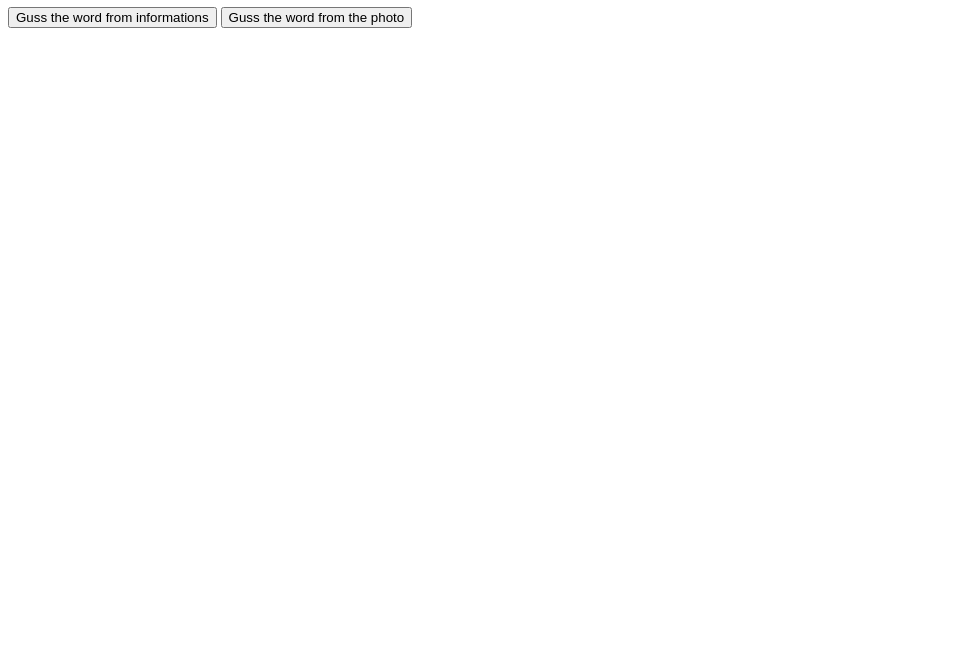
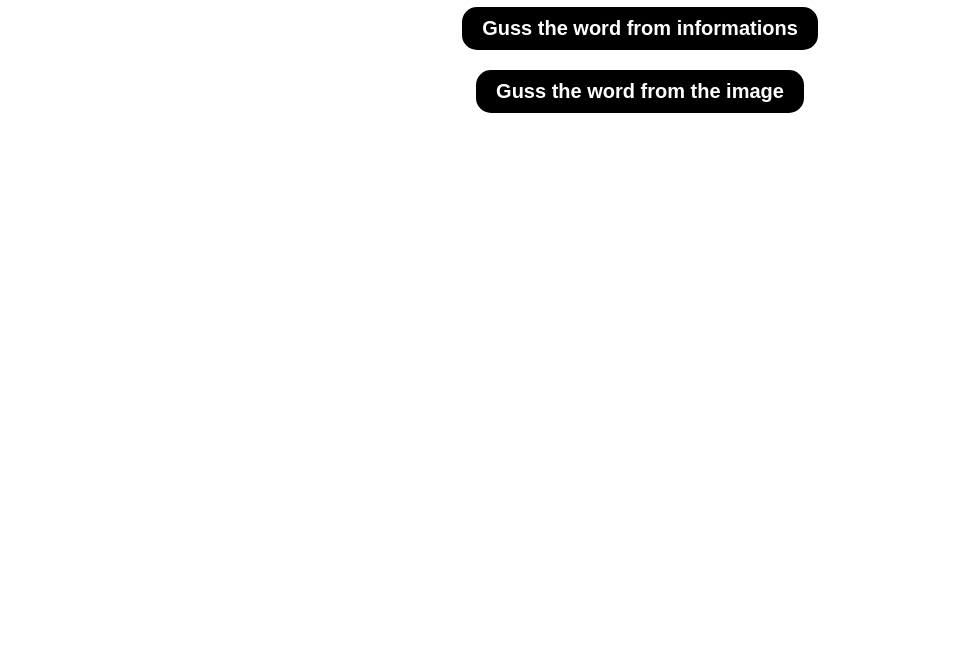
Before and after one commit to baraamo1/Quizzes, a plain HTML site: page animalkind.html in a window 1280 px wide. Shown: the part 141-800 px from the top of the page, without its empty margins (0-968 px from the left). Drawn offline with Linux system fonts and the light colour scheme.

Commit message:
info QS , img QS

```diff
--- a/animalkind.css
+++ b/animalkind.css
@@ -18,3 +18,30 @@
 h1{
     text-align: center;
 }
+.kinds{
+  display: flex;
+  flex-direction: column;
+      gap: 20px;
+
+}
+.allkinds{
+    width: fit-content;
+    margin: auto;
+    padding: 10px 20px;
+background-color: #000;
+color: #fff;
+font-size: 20px;
+font-weight: 600;
+border: none;
+border-radius: 15px;
+cursor: pointer;
+transition: 0.3s;
+}
+.allkinds:hover{
+    transform: scale(1.1);
+
+}
+.allkinds:active{
+    transform: scale(1);
+
+}
--- a/animalkind.html
+++ b/animalkind.html
@@ -10,11 +10,11 @@
 </head>
 <body>
 
-<button id="backbutton">Back</button>
+<button id="backbutton" onclick="location.href=`index.html`">Back</button>
 <h1>What Kind Of Quistions Do You Want ?</h1>
 <div class="kinds">
-<button class="allkinds">Guss the word from informations</button>
-<button class="allkinds">Guss the word from the photo</button>
+<button class="allkinds" onclick="location.href=`animalinfoqs.html`">Guss the word from informations</button>
+<button class="allkinds" onclick="location.href=`animalimgqs.html`">Guss the word from the image</button>
 
 
 
```
Also changed, not shown: animalimgqs.html (added, +11 -0 lines), animalinfoqs.html (added, +11 -0 lines), style.css (+6 -2 lines).
